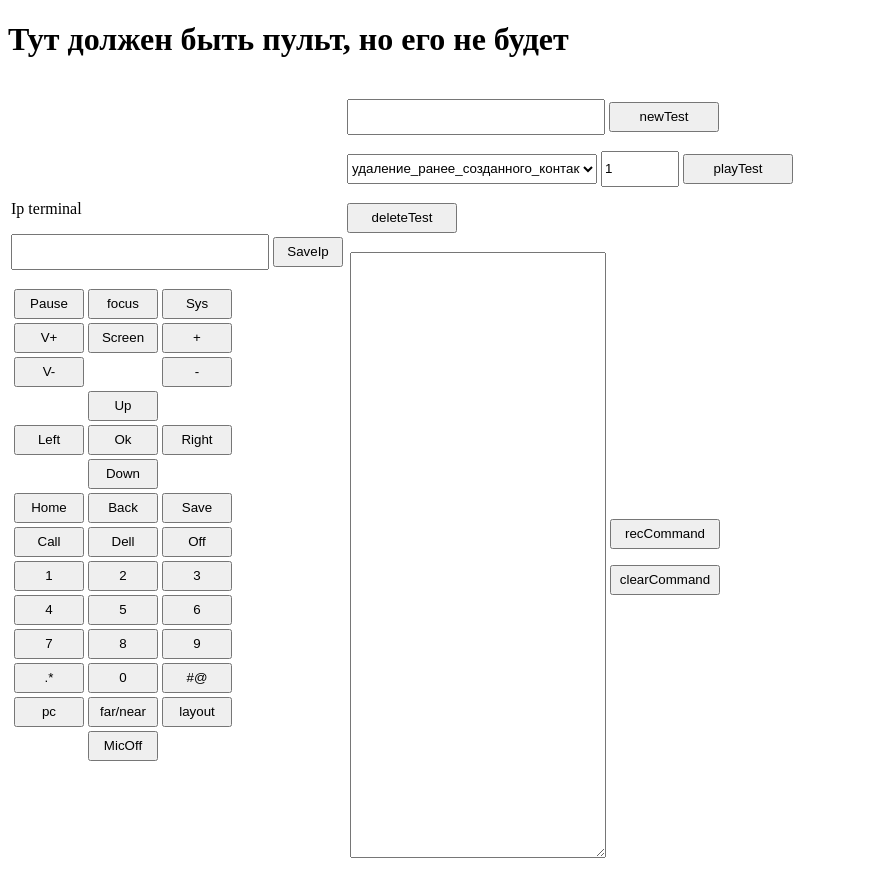
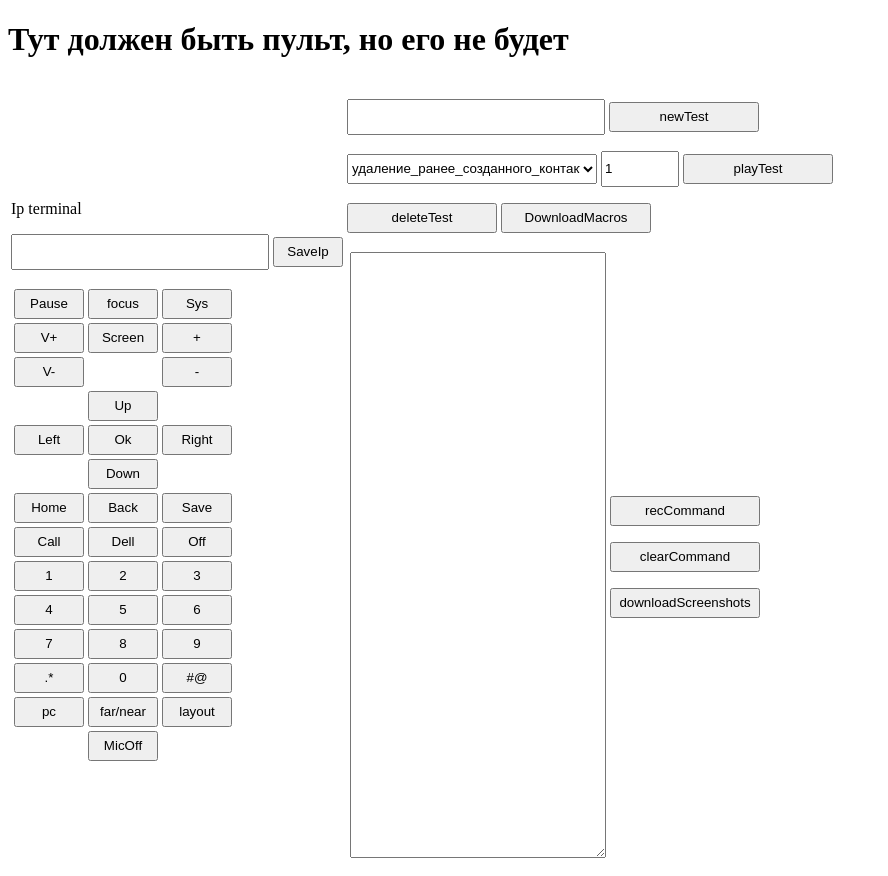
Before and after one commit to andreychashkin/macros_server, a Flask app: page /terminal in a window 1280 px wide. Shown: the whole page, without its empty margins (0-888 px from the left). Run offline with Flask 2, Linux system fonts and the light colour scheme.

Commit message:
добавлена выгрузка скриншотов с последующим удалением , а так же выгрузка тестов

```diff
--- a/app/forms.py
+++ b/app/forms.py
@@ -73,6 +73,8 @@ class PlayTest(FlaskForm):
     recCommand = SubmitField('recCommand')
     clearCommand = SubmitField('clearCommand')
     repeat = IntegerField('repeat', default=1)
+    downloadScreenshots = SubmitField('downloadScreenshots')
+    downloadMacros = SubmitField('DownloadMacros')
 
     def load_test_in_select(self):
         self.selectTest.choices = self.load_txt()
--- a/app/routes.py
+++ b/app/routes.py
@@ -1,8 +1,12 @@
 from app import app
-from flask import render_template, redirect, request, session
+from flask import render_template, redirect, request, session, send_file
 from app.forms import TerminalMacrosForm, NewFileForm, PlayTest
 from app.commandSSH import command_to_terminal, request_connect
-import time, paramiko
+import time
+import paramiko
+import shutil
+import os
+import shutil
 
 
 button_terminal = {'Pause': 'button "Pause"',
@@ -100,4 +104,14 @@ def play_test():
         q = form.textForm.data
         session['arr'] = [q]
         form.rec()
+    elif 'downloadScreenshots' in command:
+        shutil.make_archive('screenshots', 'zip', './screen')
+        shutil.rmtree('./screen')
+        os.mkdir('screen')
+        redirect('/terminal')
+        return send_file('../screenshots.zip', as_attachment=True)
+    elif 'downloadMacros' in command:
+        shutil.make_archive('macrosZIP', 'zip', './macros')
+        redirect('/terminal')
+        return send_file('../macrosZIP.zip', as_attachment=True)
     return redirect('/terminal')
--- a/app/templates/macros_page.html
+++ b/app/templates/macros_page.html
@@ -16,7 +16,7 @@
    {
     margin-left: auto;
     margin-right: auto;
-    width: 110px;
+    width: 150px;
     height: 30px;
    }
    .arr
@@ -130,7 +130,7 @@
 
                         <form action="/playTest" method="POST">
                                         <p> {{ form3.selectTest(class="inp") }} {{ form3.repeat(class="btn") }} {{ form3.playTest(class="long_btn") }} </p>
-                                        <p> {{ form3.deleteTest(class="long_btn") }}  </p>
+                                        <p> {{ form3.deleteTest(class="long_btn") }}  {{ form3.downloadMacros(class="long_btn") }} </p>
 
                                 <table>
                                         <tr>
@@ -138,12 +138,15 @@
                                                 <td>
                                                         <p> {{ form3.recCommand(class="long_btn") }} </p>
                                                         <p> {{ form3.clearCommand(class="long_btn") }} </p>
+                                                        <p> {{ form3.downloadScreenshots(class="long_btn") }} </p>
                                                 </td>
                                         </tr>
 
                                 </table>
                         </form>
 
+
+
         </td>
 
 </table>
```
Also changed, not shown: app/commandSSH.py (+20 -20 lines).
